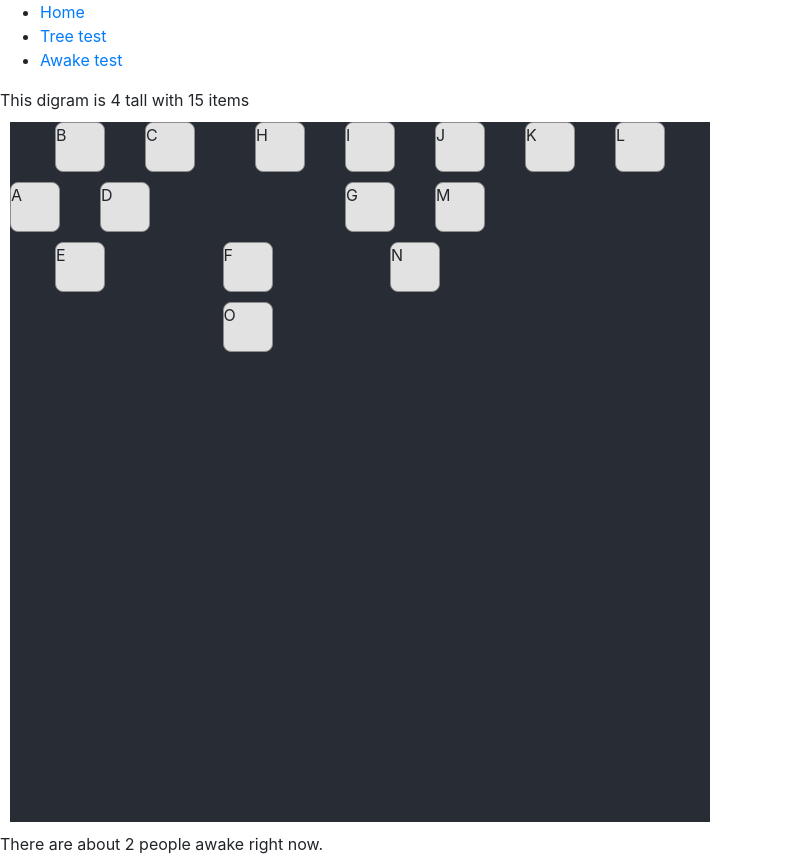
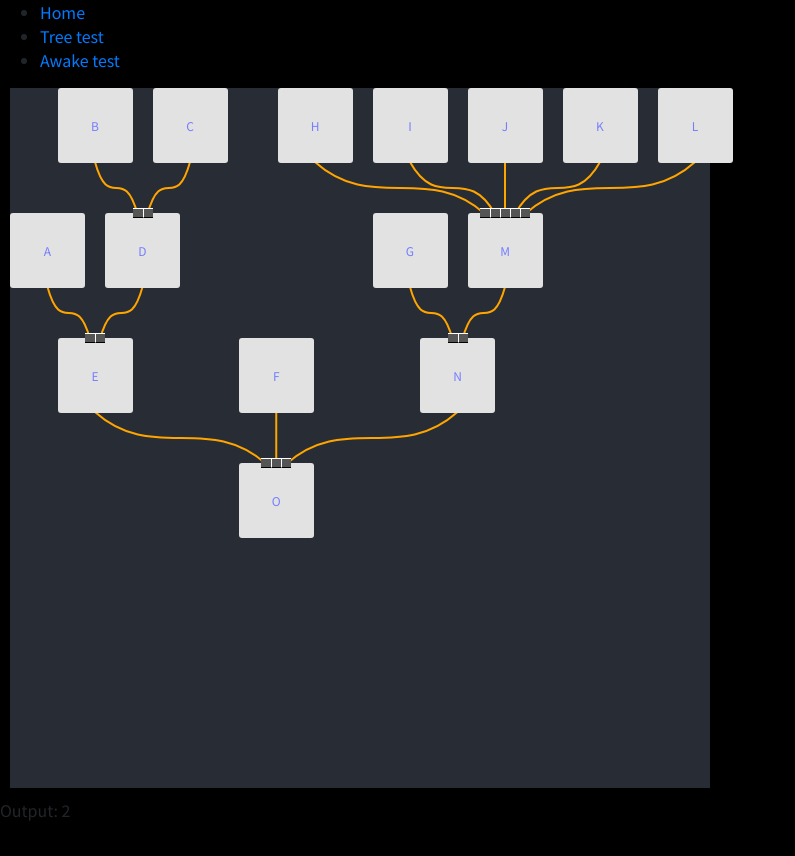
Before and after one commit to dorianj/enrico, a React (Create React App) app: page /tree_test in a window 1280 px wide. Shown: the whole page, without its empty margins (0-795 px from the left). After the commit the page ends 822 px from the top, so only its background shows below. Built offline with nearby package versions, Linux system fonts and the light colour scheme.

Commit message:
Draw lines connecting estimation nodes

```diff
--- a/public/index.html
+++ b/public/index.html
@@ -6,10 +6,9 @@
     <meta name="viewport" content="width=device-width, initial-scale=1" />
     <meta name="theme-color" content="#000000" />
     <link rel="apple-touch-icon" href="%PUBLIC_URL%/logo192.png" />
-    <!--
-      manifest.json provides metadata used when your web app is installed on a
-      user's mobile device or desktop. See https://developers.google.com/web/fundamentals/web-app-manifest/
-    -->
+    <link rel="stylesheet"
+          href="https://fonts.googleapis.com/css?family=Noto%20Sans%20SC">
+
     <link rel="manifest" href="%PUBLIC_URL%/manifest.json" />
 
     <title>Enrico</title>
--- a/src/App.css
+++ b/src/App.css
@@ -1,3 +1,10 @@
+body {
+  font-family: 'Noto Sans SC', serif;
+}
+body {
+  background-color: black;
+}
+
 .App {
   text-align: center;
 }
@@ -8,14 +15,14 @@
 }
 
 .App-header {
+  align-items: center;
   background-color: #282c34;
-  min-height: 100vh;
+  color: white;
   display: flex;
   flex-direction: column;
-  align-items: center;
+  font-size: calc(10px + 2vmin);
   justify-content: center;
-  font-size: calc(10px + 2vmin);
-  color: white;
+  min-height: 100vh;
 }
 
 .App-link {
@@ -29,9 +36,27 @@
 }
 
 .EstimationNodeView {
+  background-color: rgb(226, 226, 226);
+  border-radius: 3px;
+  color: rgb(117, 126, 255);
   display: block;
-  background-color: rgb(226, 226, 226);
   position: absolute;
-  border-radius: 8px;
-  border: 1px solid rgb(141, 141, 141);
+  font-size: 12px;
 }
+
+
+.inputLabel {
+  background-color: rgb(85, 85, 85);
+  border-bottom: 1px solid black;
+  border-left: 1px solid white;
+  border-top: 1px solid white;
+  cursor: pointer;
+}
+
+.inputLabel:first-of-type {
+  border-left: none;
+}
+
+.inputLabel:hover {
+  background-color: white;
+}
--- a/src/EstimationLayout.ts
+++ b/src/EstimationLayout.ts
@@ -2,13 +2,18 @@ import _ from 'lodash';
 
 import { Estimation, EstimationNode } from './estimation';
 
-const ITEM_SIZE = 60;
-const ITEM_PADDING = 30;
+const ITEM_SIZE = 75;
+const PADDING_HORIZONTAL = 20;
+const PADDING_VERTICAL = 50;
+
+export type Coordinate = [number, number];
 
 export class LayoutItem {
   public output: LayoutItem | null = null;
-  public width: number = ITEM_SIZE - 10;
-  public height: number = ITEM_SIZE - 10;
+  public width: number = ITEM_SIZE;
+  public height: number = ITEM_SIZE;
+  public inputWidth = 10;
+  public inputHeight = 10;
   public x: number = -1;
   public y: number = 0;
   public mod: number = 0;
@@ -60,6 +65,18 @@ export class LayoutItem {
 
   get leftSiblings(): LayoutItem[] {
     return this.output === null ? [] : this.output.inputs.slice(0, this.inputIndex);
+  }
+
+  get outputCoordinate(): Coordinate {
+    return [this.x + this.width / 2, this.y + this.height];
+  }
+
+  inputCoordinate(index: number): Coordinate {
+    const inputBlockWidth = this.inputWidth * (this.inputs.length + 1);
+    const inputBlockStart = this.width / 2 - inputBlockWidth / 2;
+
+
+    return [this.x + inputBlockStart + this.inputWidth * (index + 1), this.y];
   }
 }
 
@@ -175,7 +192,7 @@ export class EstimationLayout {
       item.x = ((): number => {
         if (item.isLeaf) {
           if (item.previousSibling !== null) {
-            return item.previousSibling.x + ITEM_SIZE + ITEM_PADDING;
+            return item.previousSibling.x + ITEM_SIZE + PADDING_HORIZONTAL;
           } else {
             return 0;
           }
@@ -184,7 +201,7 @@ export class EstimationLayout {
             return item.inputs[0].x;
           } else {
             if (item.previousSibling !== null) {
-              const newX = item.previousSibling.x + ITEM_SIZE + ITEM_PADDING;
+              const newX = item.previousSibling.x + ITEM_SIZE + PADDING_HORIZONTAL;
               item.mod = newX - item.inputs[0].x;
               return newX;
             } else {
@@ -198,7 +215,7 @@ export class EstimationLayout {
             return mid;
           } else {
             if (item.previousSibling !== null) {
-              const newX = item.previousSibling.x + ITEM_SIZE + ITEM_PADDING;
+              const newX = item.previousSibling.x + ITEM_SIZE + PADDING_HORIZONTAL;
               item.mod = newX - mid;
               return newX;
             } else {
@@ -232,7 +249,7 @@ export class EstimationLayout {
 
   private calculateFinalPositions() {
     this.rootLayoutItem.preorderTraversal((item: LayoutItem, mod: number): number => {
-      item.y = (this.depth - item.y) * ITEM_SIZE;
+      item.y = (this.depth - item.y) * (ITEM_SIZE + PADDING_VERTICAL);
       item.x += mod;
       return mod + item.mod;
     }, 0);
@@ -243,19 +260,4 @@ export class EstimationLayout {
     this.checkItemsOnscreen();
     this.calculateFinalPositions();
   }
-
-  private get itemsByDepth(): Map<number, LayoutItem[]> {
-    const m = new Map();
-
-    this.allLayoutItems.forEach(item => {
-      const list = m.get(item.depth);
-      if (list === undefined) {
-        m.set(item.depth, [item]);
-      } else {
-        list.push(item);
-      }
-    });
-
-    return m;
-  }
 }
--- a/src/EstimationView.tsx
+++ b/src/EstimationView.tsx
@@ -1,8 +1,10 @@
-import React from 'react';
+import React, { useEffect, useRef } from 'react';
+
 
 import { Estimation } from './estimation';
 import { EstimationLayout, LayoutItem  } from './EstimationLayout';
 import formatters from "./formatters";
+import { createGzip } from 'zlib';
 
 type EstimationViewProps = {
   width: number,
@@ -21,39 +23,100 @@ function EstimationNodeView({layoutItem}: EstimationNodeViewProps) {
     height: `${layoutItem.height}px`,
     top: `${layoutItem.y}px`,
     left: `${layoutItem.x}px`,
+    display: 'flex',
+    justifyContent: 'center',
+    alignItems: 'center',
   };
+
+  const inputDivs = layoutItem.inputs.map((input: LayoutItem) => {
+    const left = layoutItem.inputCoordinate(input.inputIndex)[0] - layoutItem.x - input.inputWidth / 2
+    const inputStyle = {
+      width: `${layoutItem.inputWidth}px`,
+      height: `${layoutItem.inputHeight}px`,
+      top: `-5px`,
+      left: `${left}px`,
+      position: 'absolute' as 'absolute'
+    }
+    return (
+      <div className="inputLabel" style={ inputStyle }></div>
+    )
+  })
+
   return (
     <div className="EstimationNodeView" style={ style } key={ JSON.stringify(style) }>
+      <div className="inputs">
+        { inputDivs }
+      </div>
       { layoutItem.node.label }
     </div>
   )
 }
 
+type LineViewProps = {
+  fromX: number,
+  fromY: number,
+  toX: number,
+  toY: number,
+};
+
+
 export default function EstmationView({width, height, estimation}: EstimationViewProps) {
+  const canvasRef = useRef<HTMLCanvasElement>(null);
+
   const layout = new EstimationLayout(width, height, estimation);
 
   const nodeViews = layout.allLayoutItems.map(layoutItem => EstimationNodeView({layoutItem}));
+  const lineViews: JSX.Element[] = [];
 
-  const formattedPopulation = formatters.wholeNumberWithCommas(
+  useEffect(() => {
+    layout.rootLayoutItem.postorderTraversal((item: LayoutItem) => {
+      item.inputs.forEach((input: LayoutItem) => {
+        const b = canvasRef.current;
+        if (b === null) {
+          return;
+        }
+
+        const ctx = b.getContext("2d");
+        if (ctx !== null) {
+          ctx.beginPath();
+          ctx.strokeStyle = 'orange';
+          const from = input.outputCoordinate;
+          const to = item.inputCoordinate(input.inputIndex)
+          ctx.moveTo(from[0], from[1] - 1);
+          ctx.bezierCurveTo(
+            from[0] + (to[0] - from[0]) / 3, to[1],
+            from[0] + (to[0] - from[0]) / 1.5, from[1],
+            to[0], to[1] + 1
+          );
+
+          ctx.lineCap = "round";
+          ctx.lineWidth = 2;
+          ctx.stroke();
+        }
+
+      });
+    }, null);
+  });
+
+
+  const formattedOutput = formatters.wholeNumberWithCommas(
     estimation.terminalNode.output.scalar().value);
 
   const paletteStyle = {
     width: `${width}px`,
     height: `${height}px`,
+    position: 'relative' as 'relative',
   }
 
   return (
     <div className="EstimationView">
-      <div className="info">
-        This digram is { layout.depth + 1 } tall with { layout.allLayoutItems.length } items
-      </div>
-
       <div className="palette" style={ paletteStyle }>
+        <canvas width={ width } height={ height } ref={ canvasRef }></canvas>
         { nodeViews }
       </div>
 
       <div className="total">
-        There are about { formattedPopulation } people awake right now.
+        Output: { formattedOutput }
       </div>
     </div>
   );
--- a/src/TreeDemoView.tsx
+++ b/src/TreeDemoView.tsx
@@ -3,8 +3,7 @@ import { DateTime } from "luxon";
 
 import { Computable, ScalarFact } from './facts';
 import { Estimation, EstimationNode, EstimationOperation, ConstantEstimationNode } from './estimation';
-import EstimationDisplay from './EstimationView';
-
+import EstmationView from './EstimationView';
 
 class DebugEstimationConstantNode extends EstimationNode {
   static readonly inputSlots = 0;
@@ -86,7 +85,7 @@ function SampleLargerEstimation(): JSX.Element {
 
   const estimation = new Estimation(O);
   return (
-    <EstimationDisplay width={ 700 } height={ 700 } estimation={ estimation }></EstimationDisplay>
+    <EstmationView width={ 700 } height={ 700 } estimation={ estimation }></EstmationView>
   );
 }
 
--- a/src/index.css
+++ b/src/index.css
@@ -1,10 +1,9 @@
 body {
   margin: 0;
-  font-family: -apple-system, BlinkMacSystemFont, 'Segoe UI', 'Roboto', 'Oxygen',
-    'Ubuntu', 'Cantarell', 'Fira Sans', 'Droid Sans', 'Helvetica Neue',
-    sans-serif;
+  font-family: 'Noto Sans SC';
   -webkit-font-smoothing: antialiased;
   -moz-osx-font-smoothing: grayscale;
+  background-color: black;
 }
 
 code {
--- a/src/index.tsx
+++ b/src/index.tsx
@@ -1,10 +1,10 @@
 import React from 'react';
 import ReactDOM from 'react-dom';
-import './index.css';
 import App from './App';
 import * as serviceWorker from './serviceWorker';
 
 import 'bootstrap/dist/css/bootstrap.css';
+import './index.css';
 
 ReactDOM.render(
   <React.StrictMode>
```
Also changed, not shown: src/App.tsx (indentation only).
